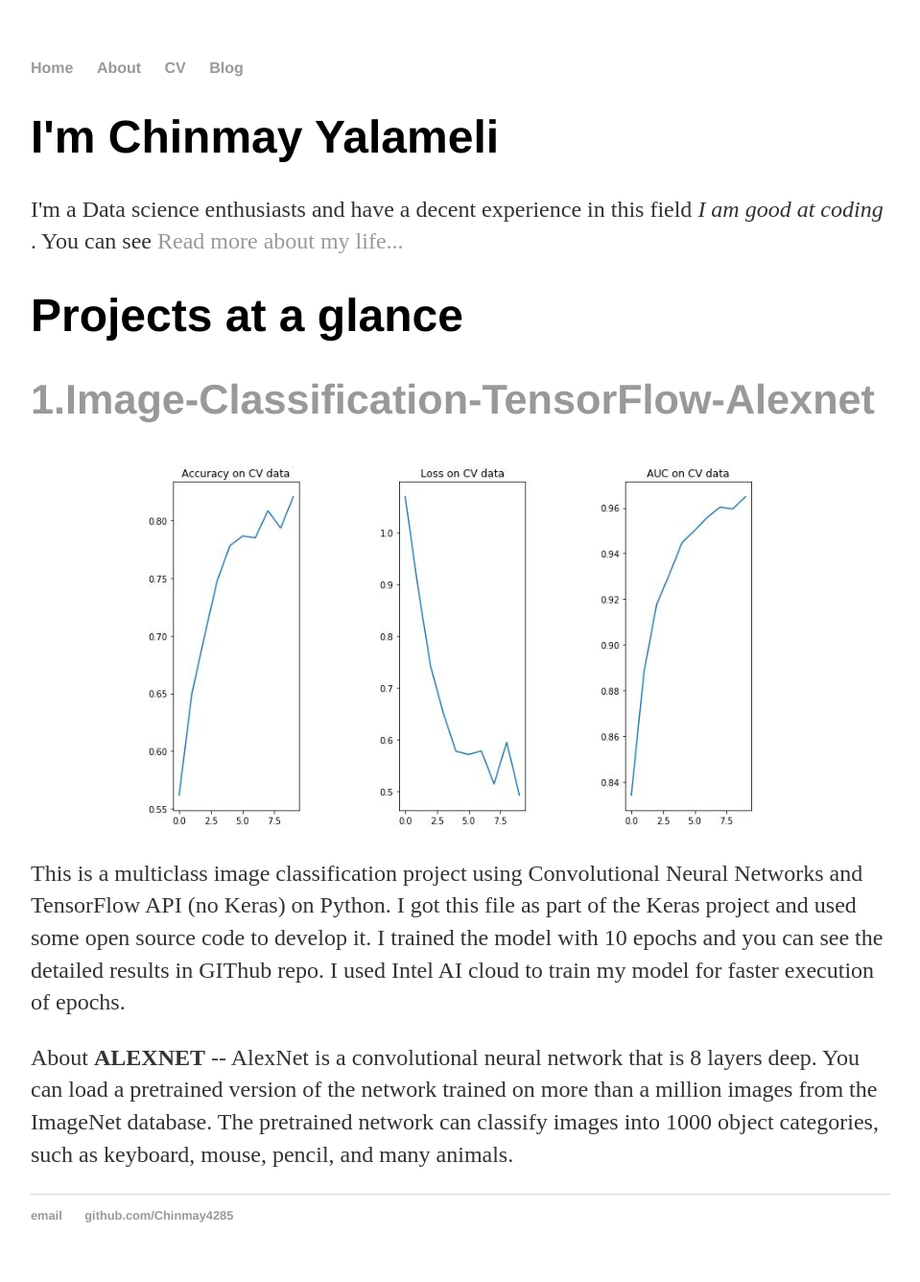
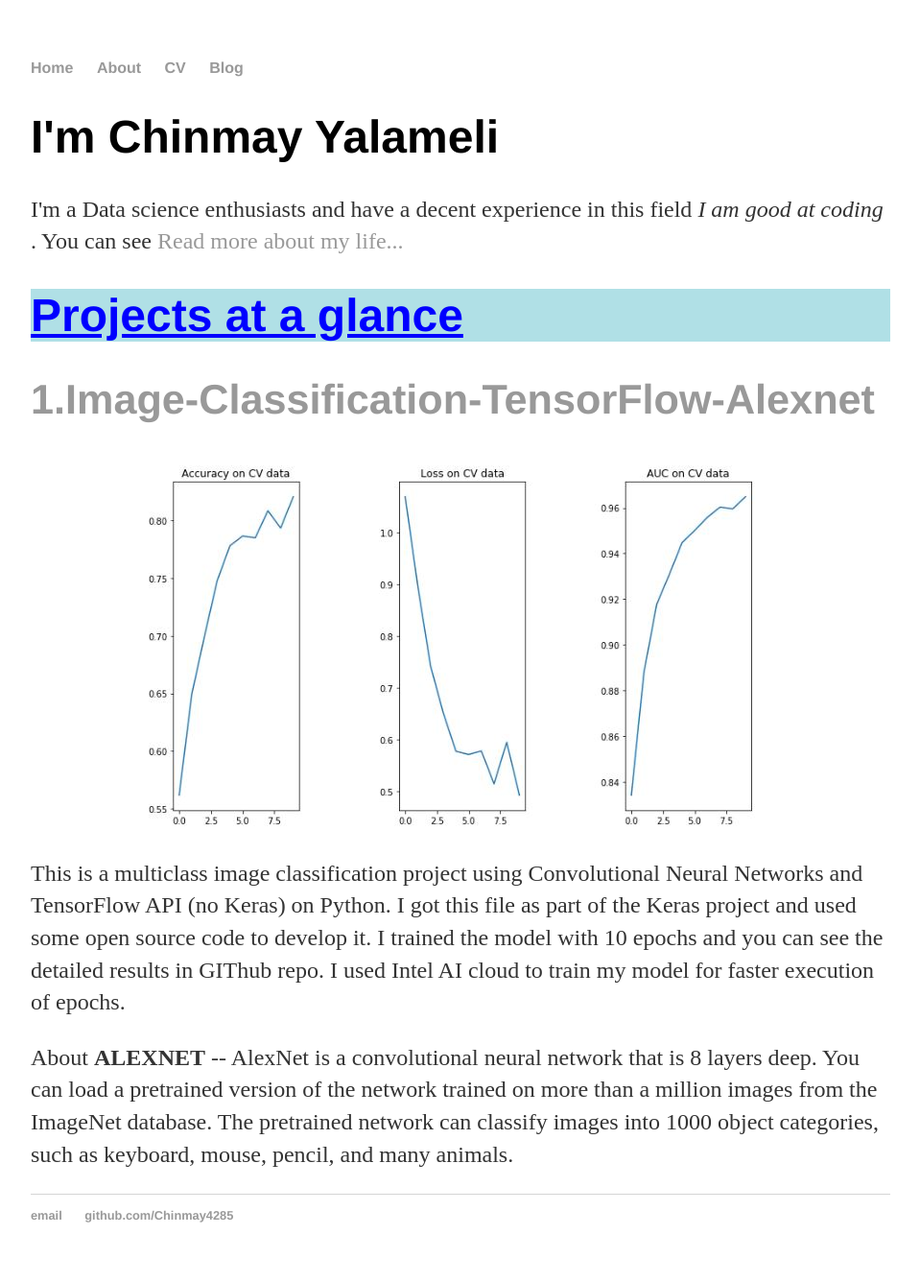
Before and after one commit to Chinmay4285/Chinmay4285.github.io, a Jekyll site: the page built from index.html, in a window 1280 px wide. Shown: the whole page at 96% size, without its empty margins (160-1119 px from the left). Built offline with Jekyll 4.4.1, drawn with Linux system fonts in a browser that asks for light colours.

Commit message:
Update index.html

```diff
--- a/index.html
+++ b/index.html
@@ -7,8 +7,8 @@
 			<h1>I'm Chinmay Yalameli</h1>
 			<p>I'm a Data science enthusiasts and have a decent experience in this field <em>I am good at coding </em>. You can see  <a href="/about">Read more about my life...</a></p>
 
-			<h1>Projects at a glance</h1>
-			<h2 style="color:blue;"background-color:powderblue;"><a href="https://github.com/Chinmay4285/Image-Classification-TensorFlow-Alexnet" target="_blank">1.Image-Classification-TensorFlow-Alexnet</a></h2>
+			<h1 style="color:blue;background-color:powderblue;"><u>Projects at a glance</u></h1>
+			<h2><a href="https://github.com/Chinmay4285/Image-Classification-TensorFlow-Alexnet" target="_blank">1.Image-Classification-TensorFlow-Alexnet</a></h2>
 			<img src="{{site.url}}/Images/Graphs.jpg" style="display: block; margin: auto;"/>
 			<p>This is a multiclass image classification project using Convolutional Neural Networks and TensorFlow API (no Keras) on Python.
 			     I got this file as part of the Keras project and used some open source code to develop it.
```
